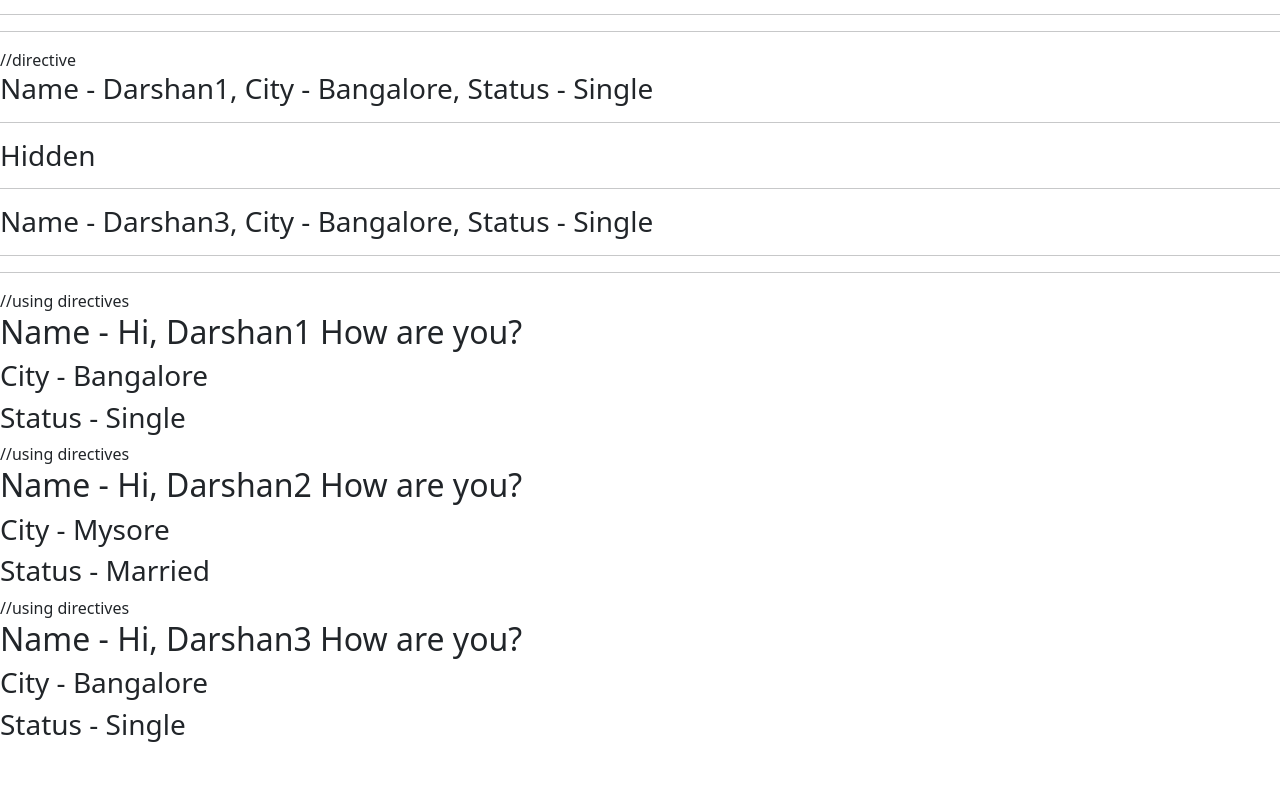
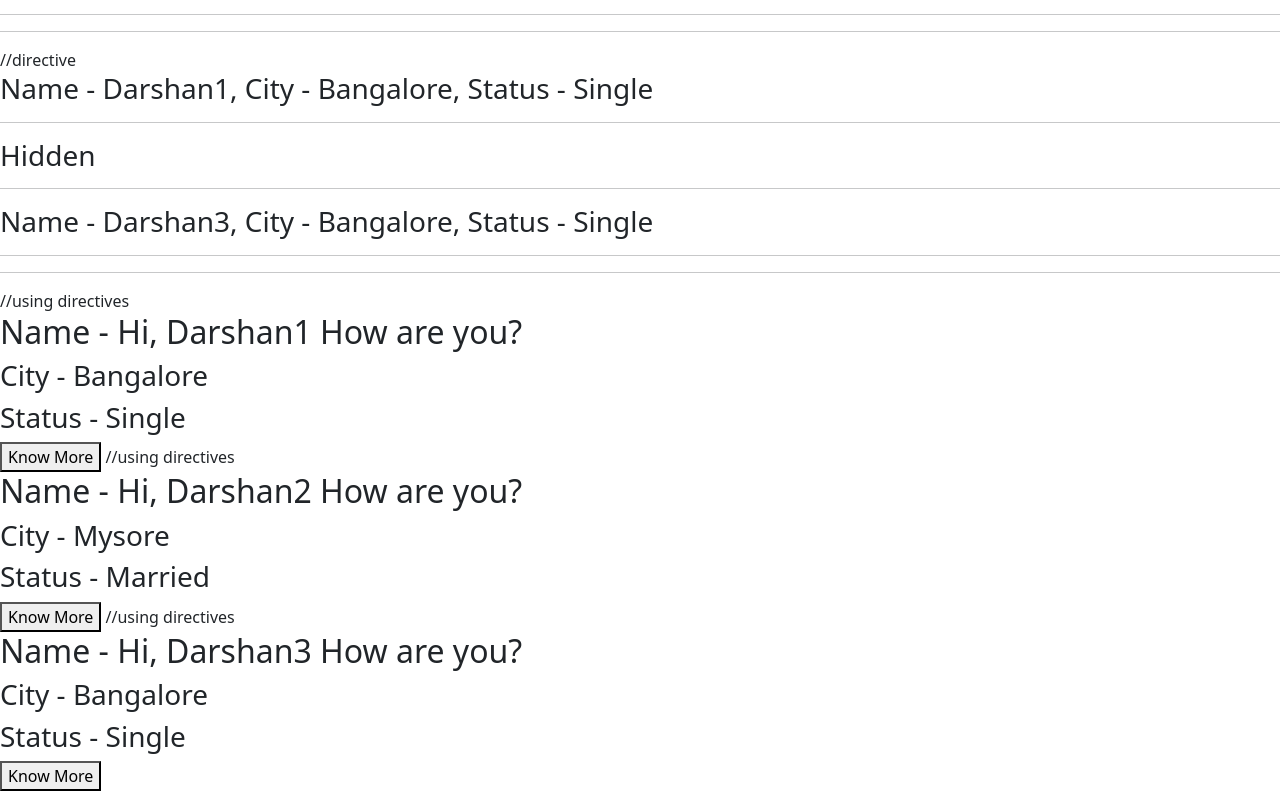
Before and after one commit to darskp/angular-learn, an Angular app: page / in a window 1280 px wide. Shown: the part 507-1298 px from the top of the page. Before the commit the page ends 1256 px from the top, so only its background shows below. Built offline with nearby package versions, Linux system fonts and the light colour scheme.

Commit message:
@Output decorator and EventEmitter

```diff
--- a/src/app/app.component.html
+++ b/src/app/app.component.html
@@ -39,5 +39,6 @@
 <!-- <app-user-profile Username="Darshan1" isSingle="true" age="24"></app-user-profile> -->
 <!-- <app-user-profile Username="Darshan2" isSingle="true" age="25"></app-user-profile> -->
 <!-- <app-user-profile Username="Darshan3" isSingle="true" age="24"></app-user-profile> -->
-<app-user-profile *ngFor="let user of users" [Username]="user.name" [city]="user.city" [status]="user.status">
+<app-user-profile *ngFor="let user of users" [id]="user.id" [Username]="user.name" [city]="user.city" [status]="user.status"
+  (myEvent)="receivedData($event)">
 </app-user-profile>
--- a/src/app/app.component.ts
+++ b/src/app/app.component.ts
@@ -2,6 +2,7 @@ import { CommonModule } from '@angular/common';
 import { Component } from '@angular/core';
 import { RouterOutlet } from '@angular/router';
 import { UserProfileComponent } from './components/user-profile/user-profile.component';
+import { User } from './model/type';
 @Component({
   selector: 'app-root',
   standalone: true,
@@ -23,5 +24,11 @@ export class AppComponent {
     { id: 2, name: "Darshan2", city: "Mysore", status: "Married" },
     { id: 3, name: "Darshan3", city: "Bangalore", status: "Single" },
   ]
+  receivedData(e:User){
+  console.log(e);
+  let indexMatch=this.users.findIndex(user=>user.id===e.id);
+  console.log(indexMatch);
+  this.users[indexMatch].city=e.newCityName;
+  }
 
 }
--- a/src/app/components/user-profile/user-profile.component.html
+++ b/src/app/components/user-profile/user-profile.component.html
@@ -8,3 +8,5 @@
 <h2>Name - {{name}}</h2>
 <h3>City - {{city}}</h3>
 <h3>Status - {{status}}</h3>
+
+<button (click)="sendData()">Know More</button>
--- a/src/app/components/user-profile/user-profile.component.ts
+++ b/src/app/components/user-profile/user-profile.component.ts
@@ -1,11 +1,12 @@
 import { CommonModule } from '@angular/common';
-import { Component, Input, booleanAttribute, numberAttribute } from '@angular/core';
+import { Component, EventEmitter, Input, Output, booleanAttribute, numberAttribute } from '@angular/core';
+import { User } from '../../model/type';
 
-function templateName(username:string){
-return "Hi, "+username+" How are you?"
+function templateName(username: string) {
+  return "Hi, " + username + " How are you?"
 }
-function templateName1(Age:String){
-return typeof(Number(Age))
+function templateName1(Age: String) {
+  return typeof (Number(Age))
 }
 
 @Component({
@@ -21,8 +22,13 @@ export class UserProfileComponent {
   // @Input({ alias: "isSingle",transform:booleanAttribute }) SingleStatus!: boolean;
   // @Input({ alias: "age",transform:templateName1}) userAge!: number;
 
-  @Input({ alias: "Username",transform:templateName }) name:string="";
-  @Input() city:string="";
-  @Input() status:string="";
+  @Input({ alias: "Username", transform: templateName }) name: string = "";
+  @Input() city: string = "";
+  @Input() id!: number;
+  @Input() status: string = "";
+  @Output() myEvent = new EventEmitter<User>();
 
+  sendData() {
+    this.myEvent.emit({id:this.id, name: this.name, newCityName: "Kumta" })
+  }
 }
--- /dev/null
+++ b/src/app/model/type.ts
@@ -0,0 +1,3 @@
+export interface User{
+   id:number, name: string, newCityName: string
+}
```
